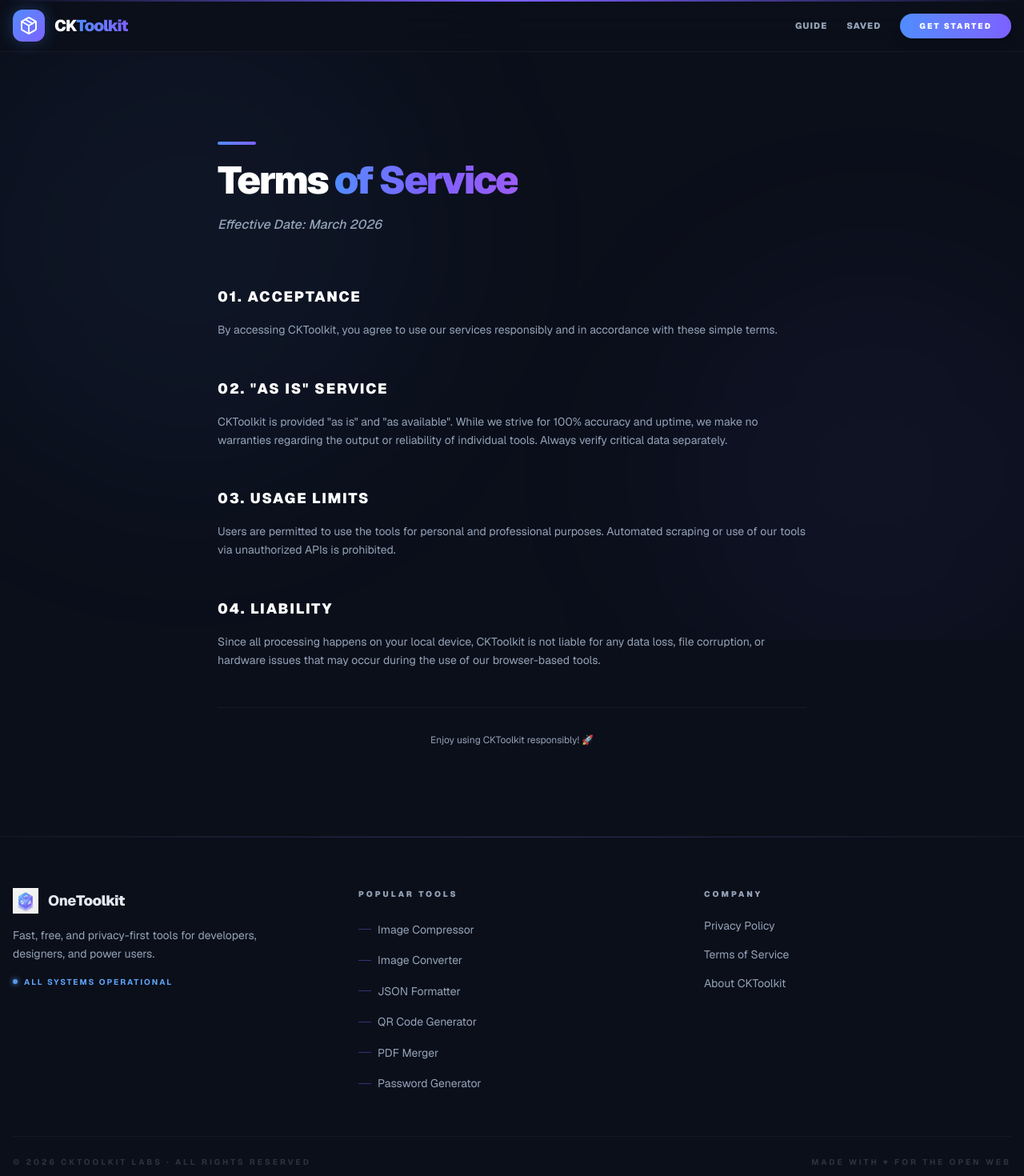
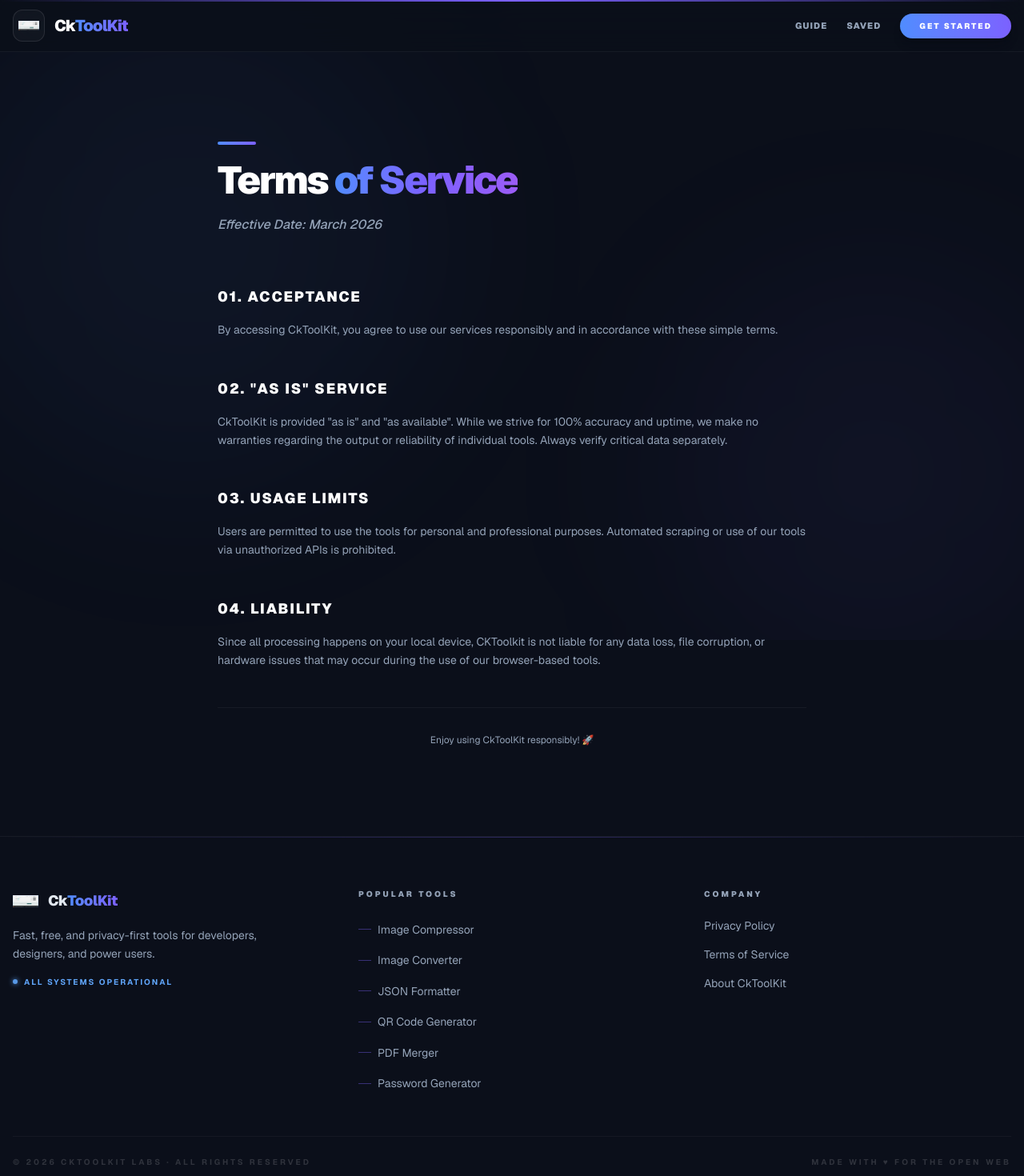
Before and after one commit to Chandrakanta0055/CkToolkit, a Next.js app: page /terms in a window 1280 px wide. Shown: the top 1470 px of the page at 80% size. Built offline with nearby package versions, Linux system fonts and the light colour scheme.

Commit message:
Updated logos in navbar and footer

```diff
--- a/app/about/page.tsx
+++ b/app/about/page.tsx
@@ -1,9 +1,9 @@
 import type { Metadata } from "next";
 
 export const metadata: Metadata = {
-  title: "About | CKToolkit",
-  description: "Learn more about CKToolkit — your privacy-first, fast, and free digital toolbox for everyday tasks.",
-  keywords: ["about CKToolkit", "privacy-first tools", "how CKToolkit works", "free online utilities"],
+  title: "About | CkToolKit",
+  description: "Learn more about CkToolKit — your privacy-first, fast, and free digital toolbox for everyday tasks.",
+  keywords: ["about CkToolKit", "privacy-first tools", "how CkToolKit works", "free online utilities"],
 };
 
 export default function AboutPage() {
@@ -20,7 +20,7 @@
         <div className="mb-16">
           <div className="h-1 w-12 rounded-full bg-gradient-to-r from-soft-blue to-vibrant-purple mb-5" />
           <h1 className="text-4xl md:text-6xl font-black tracking-tighter mb-5 text-white">
-            About <span className="text-neon-gradient">CKToolkit</span>
+            About <span className="text-neon-gradient">CkToolKit</span>
           </h1>
           <p className="text-[#94A3B8] text-lg md:text-xl max-w-2xl mx-auto leading-relaxed font-medium mb-12">
             The story behind the power of one.
@@ -31,13 +31,13 @@
           <div className="p-8 rounded-3xl bg-white/[0.03] border border-white/[0.05] backdrop-blur-sm">
             <h2 className="text-2xl font-black text-white mb-6">Our Mission</h2>
             <p className="text-[#94A3B8] leading-relaxed">
-              CKToolkit was born out of a simple idea: that powerful, high-quality tools should be accessible to everyone, without compromising on privacy or performance. We believe in the "Power of One"—one single platform that provides everything a modern creator needs.
+              CkToolKit was born out of a simple idea: that powerful, high-quality tools should be accessible to everyone, without compromising on privacy or performance. We believe in the "Power of One"—one single platform that provides everything a modern creator needs.
             </p>
           </div>
           <div className="p-8 rounded-3xl bg-white/[0.03] border border-white/[0.05] backdrop-blur-sm">
             <h2 className="text-2xl font-black text-white mb-6">Privacy First</h2>
             <p className="text-[#94A3B8] leading-relaxed">
-              Your data is yours. Unlike other "free" tools, CKToolkit processes everything locally in your browser. We never see, touch, or store your sensitive files. It's the ultimate combination of convenience and security.
+              Your data is yours. Unlike other "free" tools, CkToolKit processes everything locally in your browser. We never see, touch, or store your sensitive files. It's the ultimate combination of convenience and security.
             </p>
           </div>
         </div>
@@ -46,7 +46,7 @@
           <div className="relative z-10 max-w-3xl mx-auto text-center">
             <h2 className="text-3xl md:text-4xl font-black text-white mb-8">Simple. Fast. Beautiful.</h2>
             <p className="text-[#94A3B8] text-lg leading-relaxed mb-8">
-              We focus on "Soft Neon Glass" aesthetics to make your daily tasks feel more like a premium experience rather than a chore. Whether you're a developer needing to format JSON or a designer compressing images, CKToolkit is built for you.
+              We focus on "Soft Neon Glass" aesthetics to make your daily tasks feel more like a premium experience rather than a chore. Whether you're a developer needing to format JSON or a designer compressing images, CkToolKit is built for you.
             </p>
           </div>
         </div>
--- a/app/guide/page.tsx
+++ b/app/guide/page.tsx
@@ -332,7 +332,7 @@
             Tools Guide
           </h1>
           <p className="text-lg text-[#94A3B8] max-w-2xl leading-relaxed">
-            Everything you need to know to get the most out of every tool in CKToolkit.
+            Everything you need to know to get the most out of every tool in CkToolKit.
             Step-by-step instructions, tips, and a direct link to each tool.
           </p>
         </div>
--- a/app/layout.tsx
+++ b/app/layout.tsx
@@ -17,25 +17,25 @@
 
 export const metadata: Metadata = {
   title: {
-    default: "CKToolkit — Free Online Tools for Developers & Creators",
-    template: "%s | CKToolkit",
+    default: "CkToolKit — Free Online Tools for Developers & Creators",
+    template: "%s | CkToolKit",
   },
   description: "A premium suite of free, private, and fast online tools. Image manipulation, PDF tools, developer utilities and more.",
   keywords: ["online tools", "developer tools", "image compressor", "pdf merger", "cktoolkit"],
-  authors: [{ name: "CKToolkit" }],
-  creator: "CKToolkit",
+  authors: [{ name: "CkToolKit" }],
+  creator: "CkToolKit",
   openGraph: {
     type: "website",
     locale: "en_US",
     url: "https://cktoolkit.com",
-    siteName: "CKToolkit",
-    title: "CKToolkit — Free Online Tools for Everyone",
+    siteName: "CkToolKit",
+    title: "CkToolKit — Free Online Tools for Everyone",
     description: "Compress images, merge PDFs, format JSON, generate QR codes & more. Free, fast, and 100% private — everything runs in your browser.",
-    images: [{ url: "/og-image.png", width: 1200, height: 630, alt: "CKToolkit" }],
+    images: [{ url: "/og-image.png", width: 1200, height: 630, alt: "CkToolKit" }],
   },
   twitter: {
     card: "summary_large_image",
-    title: "CKToolkit — Free Online Tools",
+    title: "CkToolKit — Free Online Tools",
     description: "15+ free tools for developers & creators. 100% private, no uploads.",
     images: ["/og-image.png"],
   },
--- a/app/page.tsx
+++ b/app/page.tsx
@@ -104,12 +104,12 @@
           </div>
 
             <p className="text-white/60 text-lg md:text-xl font-medium tracking-tight mb-8">
-              The Power of One. <span className="text-white font-bold italic">CKToolkit.</span>
+              The Power of One. <span className="text-white font-bold italic">CkToolKit.</span>
             </p>
             <h1 className="text-5xl md:text-8xl font-black text-white tracking-[ -0.05em] leading-[0.9] mb-8">
               The Power of One. <br />
               <span className="text-transparent bg-clip-text bg-gradient-to-r from-soft-blue via-vibrant-purple to-soft-blue animate-gradient-x">
-                CKToolkit.
+                CkToolKit.
               </span>
             </h1>
             <p className="text-[#94A3B8] text-lg md:text-xl max-w-2xl mx-auto leading-relaxed font-medium">
--- a/app/privacy/page.tsx
+++ b/app/privacy/page.tsx
@@ -1,8 +1,8 @@
 import type { Metadata } from "next";
 
 export const metadata: Metadata = {
-  title: "Privacy Policy | CKToolkit",
-  description: "CKToolkit Privacy Policy: Learn why we are the most secure tool platform on the web. We don't store your data.",
+  title: "Privacy Policy | CkToolKit",
+  description: "CkToolKit Privacy Policy: Learn why we are the most secure tool platform on the web. We don't store your data.",
 };
 
 export default function PrivacyPage() {
@@ -28,7 +28,7 @@
           <section>
             <h2 className="text-lg font-black text-white uppercase tracking-widest mb-4">01. Our Core Principle</h2>
             <p>
-              Your privacy is not a feature; it is the foundation of <span className="text-white font-bold">CKToolkit</span>. We have designed this platform so that we never even possess your personal data.
+              Your privacy is not a feature; it is the foundation of <span className="text-white font-bold">CkToolKit</span>. We have designed this platform so that we never even possess your personal data.
             </p>
           </section>
 
@@ -38,7 +38,7 @@
               100% Client-Side Processing
             </h2>
             <p className="leading-relaxed">
-              At <span className="text-white font-bold">CKToolkit</span>, we believe that your data should never leave your computer unless you explicitly choose to share it. Our entire platform is built using modern browser technologies that allow us to process images, PDFs, and code directly on your machine.
+              At <span className="text-white font-bold">CkToolKit</span>, we believe that your data should never leave your computer unless you explicitly choose to share it. Our entire platform is built using modern browser technologies that allow us to process images, PDFs, and code directly on your machine.
             </p>
           </section>
 
--- a/app/terms/page.tsx
+++ b/app/terms/page.tsx
@@ -1,8 +1,8 @@
 import type { Metadata } from "next";
 
 export const metadata: Metadata = {
-  title: "Terms of Service | CKToolkit",
-  description: "Terms of Service for using CKToolkit.",
+  title: "Terms of Service | CkToolKit",
+  description: "Terms of Service for using CkToolKit.",
 };
 
 export default function TermsPage() {
@@ -28,14 +28,14 @@
           <section>
             <h2 className="text-lg font-black text-white uppercase tracking-widest mb-4">01. Acceptance</h2>
             <p>
-              By accessing CKToolkit, you agree to use our services responsibly and in accordance with these simple terms.
+              By accessing CkToolKit, you agree to use our services responsibly and in accordance with these simple terms.
             </p>
           </section>
 
           <section>
             <h2 className="text-lg font-black text-white uppercase tracking-widest mb-4">02. "As Is" Service</h2>
             <p>
-              CKToolkit is provided "as is" and "as available". While we strive for 100% accuracy and uptime, we make no warranties regarding the output or reliability of individual tools. Always verify critical data separately.
+              CkToolKit is provided "as is" and "as available". While we strive for 100% accuracy and uptime, we make no warranties regarding the output or reliability of individual tools. Always verify critical data separately.
             </p>
           </section>
 
@@ -54,7 +54,7 @@
           </section>
 
           <section className="text-center pt-8 border-t border-white/5">
-             <p className="text-xs">Enjoy using CKToolkit responsibly! 🚀</p>
+             <p className="text-xs">Enjoy using CkToolKit responsibly! 🚀</p>
           </section>
         </div>
       </div>
--- a/app/tools/developer/base64/metadata.ts
+++ b/app/tools/developer/base64/metadata.ts
@@ -1,7 +1,7 @@
 import type { Metadata } from "next";
 
 export const metadata: Metadata = {
-  title: "Base64 Encoder / Decoder | CKToolkit",
+  title: "Base64 Encoder / Decoder | CkToolKit",
   description: "Securely encode and decode Base64 text and files. 100% private, in-browser processing.",
   keywords: ["Base64 encoder", "Base64 decoder", "encode Base64 online", "decode Base64", "Base64 converter"],
 };
--- a/app/tools/developer/json-formatter/metadata.ts
+++ b/app/tools/developer/json-formatter/metadata.ts
@@ -1,6 +1,6 @@
 import type { Metadata } from "next";
 
 export const metadata: Metadata = {
-  title: "JSON Formatter & Validator | CKToolkit",
+  title: "JSON Formatter & Validator | CkToolKit",
   description: "Beautify, minify, and validate JSON data instantly. 100% private in-browser processing.",
 };
--- a/app/tools/developer/uuid/metadata.ts
+++ b/app/tools/developer/uuid/metadata.ts
@@ -1,7 +1,7 @@
 import type { Metadata } from "next";
 
 export const metadata: Metadata = {
-  title: "UUID Generator | CKToolkit",
+  title: "UUID Generator | CkToolKit",
   description: "Generate unique v1 and v4 UUIDs instantly. Secure, in-browser generation for your development needs.",
   keywords: ["UUID generator", "generate UUID", "GUID generator", "unique ID generator", "UUID v4 online"],
 };
--- a/app/tools/utilities/word-counter/metadata.ts
+++ b/app/tools/utilities/word-counter/metadata.ts
@@ -1,7 +1,7 @@
 import type { Metadata } from "next";
 
 export const metadata: Metadata = {
-  title: "Word & Character Counter | CKToolkit",
+  title: "Word & Character Counter | CkToolKit",
   description: "Analyze word count, characters, sentences, and estimated reading time. 100% private, browser-based tool.",
   keywords: ["word counter", "character counter", "text counter online", "word count tool", "reading time calculator"],
 };
--- a/components/layout/Footer.tsx
+++ b/components/layout/Footer.tsx
@@ -23,10 +23,10 @@
           <div className="flex flex-col gap-4 col-span-1">
             <Link href="/" className="flex items-center gap-3 group">
               <div className="relative h-8 w-8 shrink-0">
-                <Image src="/logo.png" alt="CKToolkit Logo" fill className="object-contain" />
+                <Image src="/logo.png" alt="CkToolKit Logo" fill className="object-contain" />
               </div>
               <span className="font-black text-lg tracking-tight text-[#E2E8F0] group-hover:text-white transition-colors">
-                <span className="font-extrabold">One</span>Toolkit
+                Ck<span className="text-transparent bg-clip-text bg-gradient-to-r from-soft-blue to-vibrant-purple">ToolKit</span>
               </span>
             </Link>
             <p className="text-sm text-[#94A3B8] leading-relaxed max-w-xs">
@@ -64,7 +64,7 @@
               {[
                 { label: "Privacy Policy", href: "/privacy" },
                 { label: "Terms of Service", href: "/terms" },
-                { label: "About CKToolkit", href: "/about" },
+                { label: "About CkToolKit", href: "/about" },
               ].map((link) => (
                 <li key={link.href}>
                   <Link
@@ -82,7 +82,7 @@
         {/* Bottom Bar */}
         <div className="mt-14 pt-6 border-t border-white/[0.04] flex flex-col md:flex-row justify-between items-center gap-3">
           <p className="text-[10px] font-bold uppercase tracking-[0.3em] text-white/15">
-            © {new Date().getFullYear()} CKToolkit Labs · All Rights Reserved
+            © {new Date().getFullYear()} CkToolKit Labs · All Rights Reserved
           </p>
           <p className="text-[10px] font-bold uppercase tracking-[0.3em] text-white/15">
             Made with ♥ for the Open Web
--- a/components/layout/Navbar.tsx
+++ b/components/layout/Navbar.tsx
@@ -1,7 +1,7 @@
 "use client";
 
 import Link from "next/link";
-import { Package } from "lucide-react";
+import Image from "next/image";
 
 export default function Navbar() {
   return (
@@ -12,11 +12,11 @@
       <div className="container mx-auto flex h-16 items-center px-4 max-w-7xl">
         {/* Logo */}
         <Link href="/" className="flex items-center gap-3 group">
-          <div className="h-10 w-10 flex items-center justify-center rounded-xl bg-gradient-to-br from-soft-blue to-vibrant-purple transition-all duration-500 group-hover:scale-110 group-hover:rotate-12 shadow-[0_0_20px_rgba(79,140,255,0.3)]">
-            <Package className="h-6 w-6 text-white" />
+          <div className="relative h-10 w-10 flex items-center justify-center rounded-xl bg-white/[0.03] border border-white/10 transition-all duration-500 group-hover:scale-110 group-hover:rotate-12">
+            <Image src="/logo.png" alt="CkToolKit Logo" fill className="object-contain p-1.5" />
           </div>
           <span className="text-xl font-black tracking-tighter text-white">
-            CK<span className="text-transparent bg-clip-text bg-gradient-to-r from-soft-blue to-vibrant-purple">Toolkit</span>
+            Ck<span className="text-transparent bg-clip-text bg-gradient-to-r from-soft-blue to-vibrant-purple">ToolKit</span>
           </span>
         </Link>
 
```
Also changed, not shown: public/logo.png.
